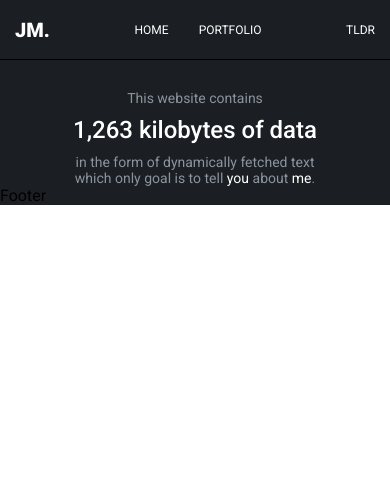
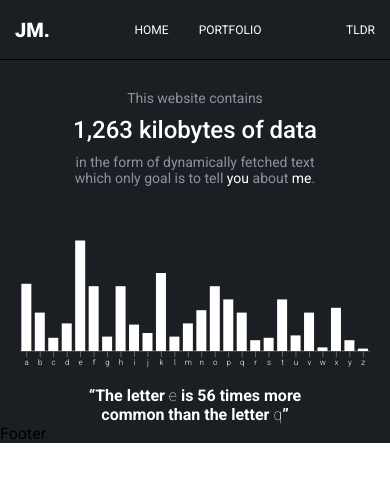
Before and after one commit to Jaydotcom27/portfolio, a React (Create React App) app in the folder frontend_react/: page / in a window 390 px wide. Shown: the top 482 px of the page. Built offline with nearby package versions, Linux system fonts and the light colour scheme.

Commit message:
added basic statistics section styling

```diff
--- a/frontend_react/package.json
+++ b/frontend_react/package.json
@@ -14,6 +14,7 @@
     "react-dom": "^18.2.0",
     "react-icons": "^4.7.1",
     "react-scripts": "5.0.1",
+    "recharts": "^2.4.1",
     "web-vitals": "^2.1.4"
   },
   "scripts": {
--- a/frontend_react/src/App.js
+++ b/frontend_react/src/App.js
@@ -1,6 +1,6 @@
 import React from 'react'
 import { Header, Footer } from './container'
-import { CTA } from './components'
+import { CTA, Statistics } from './components'
 import './App.scss'
 
 const App = () => {
@@ -9,6 +9,7 @@ const App = () => {
       <Header />
       <div className='body'>
         <CTA />
+        <Statistics />
       </div>
       <Footer />
     </div>
--- a/frontend_react/src/App.scss
+++ b/frontend_react/src/App.scss
@@ -7,6 +7,7 @@
     display: flex;
     align-items: center;
     justify-content: center;
+    flex-direction: column;
 }
 
 .app-container {
--- /dev/null
+++ b/frontend_react/src/components/Statistics/Statistics.jsx
@@ -0,0 +1,136 @@
+import React, { PureComponent } from 'react'
+import './Statistics.scss'
+import { BarChart, Bar, Cell, XAxis, YAxis, CartesianGrid, Tooltip, Legend, ResponsiveContainer } from 'recharts';
+
+const data = [
+    {
+      letter: 'a',
+      count: 56,
+      amt: 300,
+    },
+    {
+      letter: 'b',
+      count: 32,
+    },
+    {
+      letter: 'c',
+      count: 11,
+    },
+    {
+      letter: 'd',
+      count: 23,
+    },
+    {
+      letter: 'e',
+      count: 92,
+    },
+    {
+      letter: 'f',
+      count: 54,
+    },
+    {
+      letter: 'g',
+      count: 12,
+    },
+    {
+      letter: 'h',
+      count: 54,
+    },
+    {
+      letter: 'i',
+      count: 22,
+    },
+    {
+      letter: 'j',
+      count: 15,
+    },
+    {
+      letter: 'k',
+      count: 65,
+    },
+    {
+      letter: 'l',
+      count: 12,
+    },
+    {
+      letter: 'm',
+      count: 23,
+    },
+    {
+      letter: 'n',
+      count: 34,
+    },
+    {
+      letter: 'o',
+      count: 54,
+    },
+    {
+      letter: 'p',
+      count: 43,
+    },
+    {
+      letter: 'q',
+      count: 32,
+    },
+    {
+      letter: 'r',
+      count: 9,
+    },
+    {
+      letter: 's',
+      count: 11,
+    },
+    {
+      letter: 't',
+      count: 43,
+    },
+    {
+      letter: 'u',
+      count: 13,
+    },
+    {
+      letter: 'v',
+      count: 32,
+    },
+    {
+      letter: 'w',
+      count: 3,
+    },
+    {
+      letter: 'x',
+      count: 36,
+    },
+    {
+      letter: 'y',
+      count: 9,
+    },
+    {
+      letter: 'z',
+      count: 2,
+    }
+  ];
+
+function Statistics() {
+  return (
+    <div id='Statistics'>
+        <div className='inner'>
+            <BarChart
+                width={360}
+                height={160}
+                data={data}
+            >
+                <XAxis dataKey="letter" tick={{ fill: 'white', fontSize: '8', fontWeight:'300' }} />
+                <Bar dataKey="count" fill="white" />
+                <Tooltip contentStyle={{ backgroundColor: '#15181D', borderRadius: '10px', border: 'none', color: 'white' }}/>
+            </BarChart>
+            <div className='facts-container'>
+                <span className='fact'>
+                    “The letter <span className='highlight'>e</span> is 56 times more common than the letter <span className='highlight'>q</span>”
+                </span>
+            </div>
+        </div>
+    </div>
+  )
+}
+
+export default Statistics
--- /dev/null
+++ b/frontend_react/src/components/Statistics/Statistics.scss
@@ -0,0 +1,43 @@
+#Statistics {
+    margin-top: 40px;
+
+    .inner {
+        display: flex;
+        align-items: center;
+    }
+
+    .facts-container {
+        width: 242px;
+        color: white;
+        margin-left: 60px;
+    }
+
+    .fact {
+        font-size: 22px;
+        font-weight: 600;
+    }
+
+    .highlight {
+        font-weight: 200;
+    }
+
+    @media screen and (max-width: 720px) {
+
+        .inner {
+            flex-direction: column;
+        }
+
+        .facts-container {
+            text-align: center;
+            margin-left: 0px;
+        }
+    }
+
+    @media screen and (max-width: 480px) {
+
+        .fact {
+            font-size: 16px;
+            font-weight: 600;
+        }
+    }
+}
--- a/frontend_react/src/components/index.js
+++ b/frontend_react/src/components/index.js
@@ -1 +1,2 @@
 export { default as CTA } from './CTA/CTA';
+export { default as Statistics } from './Statistics/Statistics';
```
Also changed, not shown: 1 other file (tests, documents, lock files or other folders).
